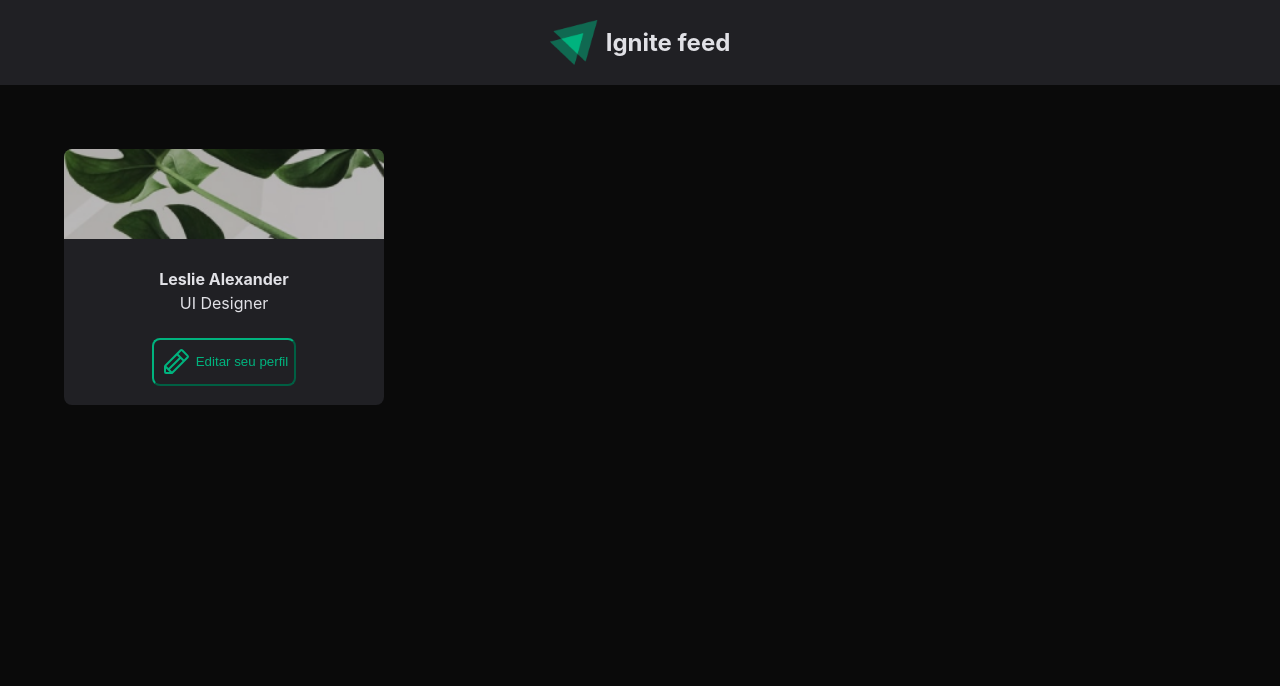
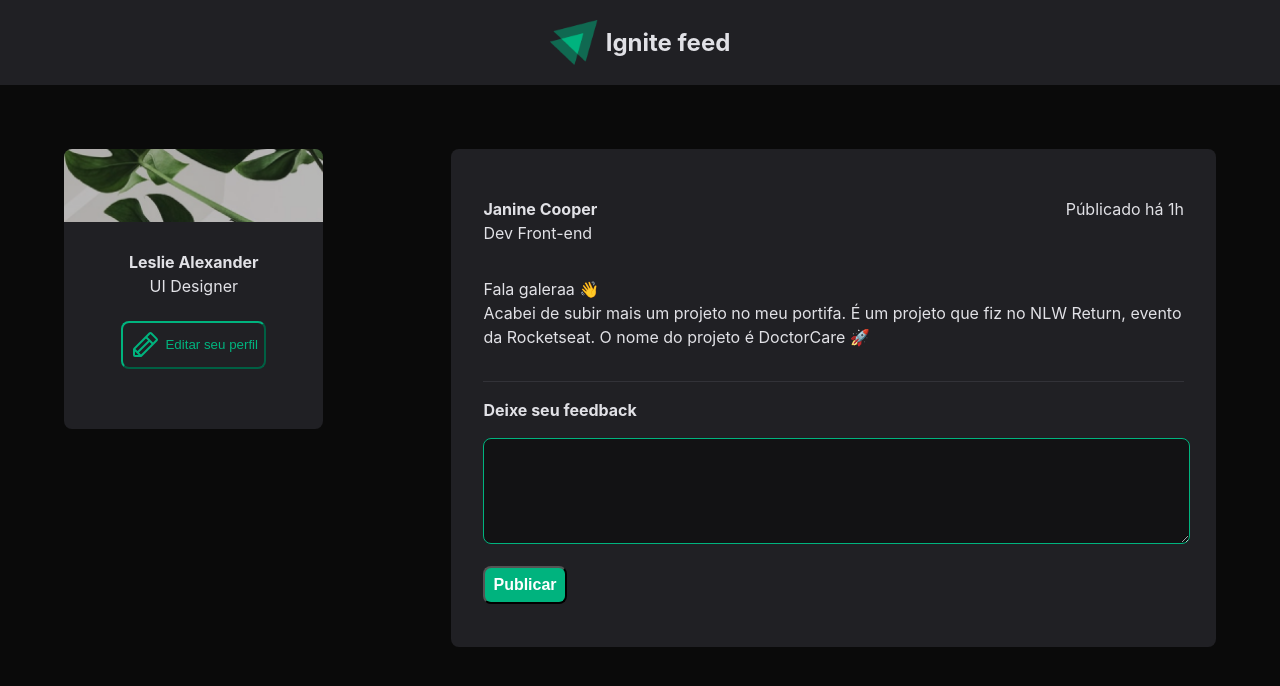
Before and after one commit to KathCris/IgniteFeed, a React (Vite) app: page / in a window 1280 px wide. Shown: the top 686 px of the page. Built offline with nearby package versions, Linux system fonts and the light colour scheme.

Commit message:
Style: create style card feed

```diff
--- /dev/null
+++ b/src/components/CardFeed.css
@@ -0,0 +1,69 @@
+
+.containerGlobalCardFeed{
+  background: #202024;
+
+  width: 54rem;
+  margin: 4rem;
+
+  border-radius: 8px;
+
+  padding: 1.5rem 2rem;
+
+}
+
+.containerHearderTextFeed{
+  display: flex;
+
+  justify-content: space-between;
+  align-items: center;
+}
+
+.containerTextBodyFeed {
+  padding: 2rem 0rem;
+  border-bottom: 1px solid #323238;
+}
+
+
+.containerFeedback{
+    margin: 1rem 0rem;
+}
+
+.containerFeedback p{
+  margin-bottom: 1rem;
+}
+
+.containerFeedback textarea{
+  width: 100%;
+
+  background-color: #121214;
+  border-color: #00B37E;
+  border-radius: 8px;
+
+  color: aliceblue;
+
+  height: 100px;
+}
+
+.buttonFeed button{
+  color: #fff;
+  background-color: #00B37E;
+  border-radius: 8px;
+
+  padding: 8px;
+  gap: 4px;
+
+  display: flex;
+  justify-content: center;
+  align-items: center;
+
+  margin: 0px 0px 1.2rem 0px;
+  font-size: 1rem;
+  font-weight: 600;
+}
+
+.buttonFeed button:hover{
+  background-color: transparent;
+  border-color: #00B37E;
+  color: #00B37E;
+  cursor: pointer;
+}
--- /dev/null
+++ b/src/components/CardFeed.tsx
@@ -0,0 +1,32 @@
+import './CardFeed.css'
+
+export default function CardFeed () {
+  return (
+    <div className="containerGlobalCardFeed">
+      <div className="containerHearderTextFeed">
+        <div className="containerTextFeed">
+          <img src="" alt="" />
+            <div className="textFeed">
+              <h4>Janine Cooper</h4>
+              <p>Dev Front-end</p>
+            </div>
+        </div>
+        <div className="publicadoFeed">
+          <p>Públicado há 1h</p>
+        </div>
+      </div>
+      <div className="containerTextBodyFeed">
+        <p>Fala galeraa 👋 <br /> Acabei de subir mais um projeto no meu portifa. É um projeto que fiz no NLW Return, evento da Rocketseat. O nome do projeto é DoctorCare 🚀</p>
+      </div>
+      <div className="containerFeedback">
+        <p><b>Deixe seu feedback</b></p>
+        <textarea name="" id="" cols={30} rows={10}></textarea>
+      </div>
+      <div className="buttonFeed">
+        <button>
+          Publicar
+        </button>
+      </div>
+    </div>
+  )
+}
--- a/src/components/CardProfileLoged.css
+++ b/src/components/CardProfileLoged.css
@@ -2,6 +2,7 @@
 .globalCardProfile{
   background: #202024;
 
+  max-height: 280px;
   width: 20rem;
   margin: 4rem;
 
--- a/src/main.tsx
+++ b/src/main.tsx
@@ -3,12 +3,14 @@ import ReactDOM from 'react-dom/client'
 import Header from './components/Header.tsx'
 import './global.css'
 import CardProfileLoged from './components/CardProfileLoged.tsx'
+import CardFeed from './components/CardFeed.tsx'
 
 ReactDOM.createRoot(document.getElementById('root')!).render(
   <React.StrictMode>
     <Header />
-    <div>
+    <div style={{display: 'flex'}}>
       <CardProfileLoged />
+      <CardFeed />
     </div>
   </React.StrictMode>,
 )
```
